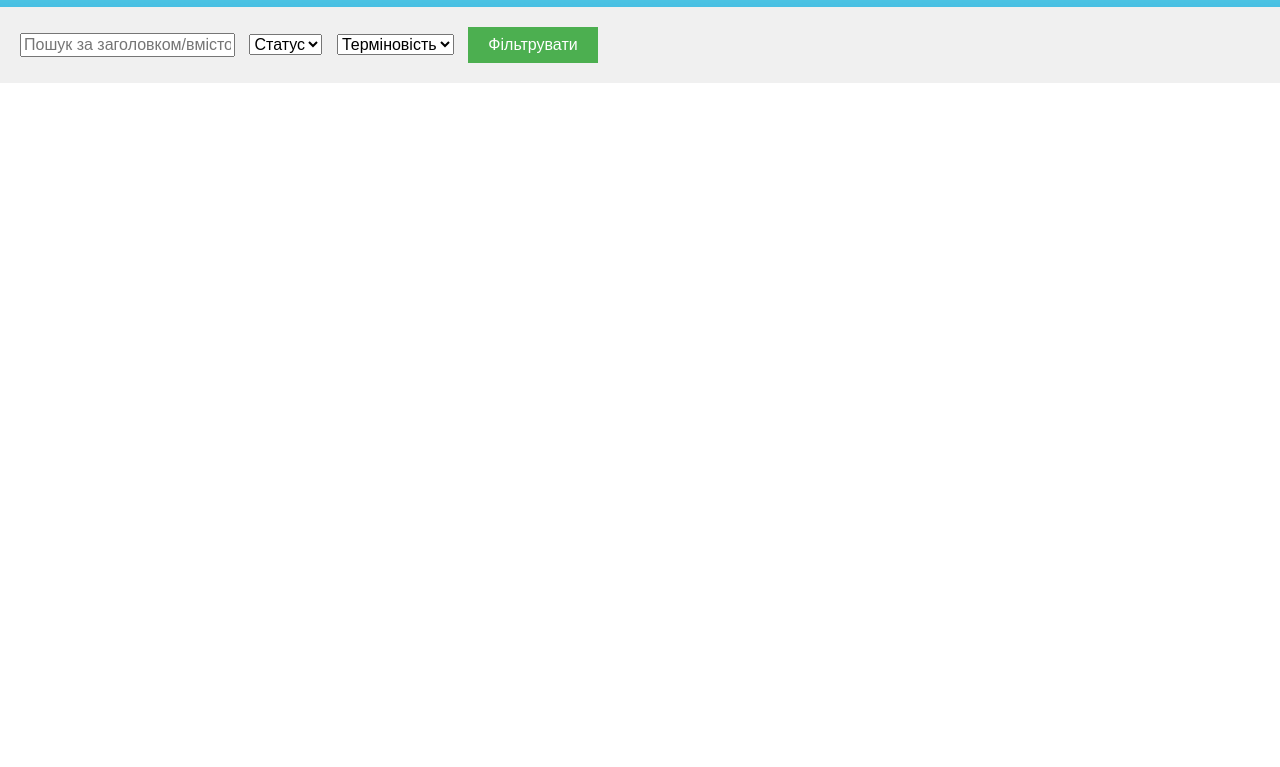
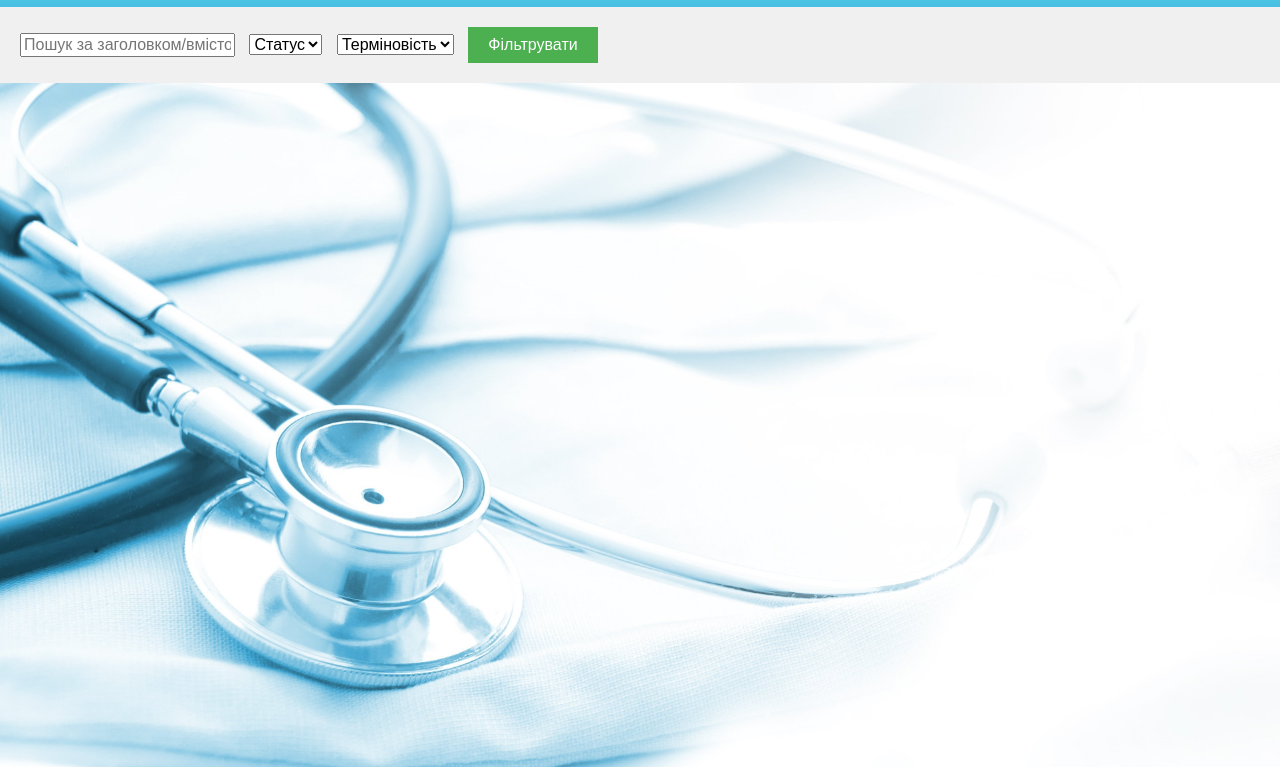
Before and after one commit to Sidar08/Step-Project-Cards, a website with bundled scripts: page index.html in a window 1280 px wide. Shown: the part 113-880 px from the top of the page. Before the commit the page ends 800 px from the top, so only its background shows below. Built offline with nearby package versions, Linux system fonts and the light colour scheme.

Commit message:
Add change

```diff
--- a/index.html
+++ b/index.html
@@ -24,7 +24,9 @@
       <button class="loginButton hederBtn" id="loginButton">Вхід</button>
       <button class="visitButton hederBtn">Створити візит</button>
     </header>
-    <section class="section">
+
+    <main>
+      <section class="section">
       <div class="section__filters">
       <input
         type="text"
@@ -47,8 +49,6 @@
 
     <div class="visit-list" id="visitList"></div>
     </section>
-    <main>
-
     </main>
 
 
--- a/src/scss/main.scss
+++ b/src/scss/main.scss
@@ -39,3 +39,11 @@ button {
 button:hover {
     background-color: #45a049;
 }
+
+main {
+    background-image: url("../../dist/images/Фон.jpg");
+    max-width: 100%;
+    height: 95vh;
+    background-size: cover;
+    background-repeat: no-repeat;
+}
```
Also changed, not shown: dist/css/all.min.css, src/css/main.css.
